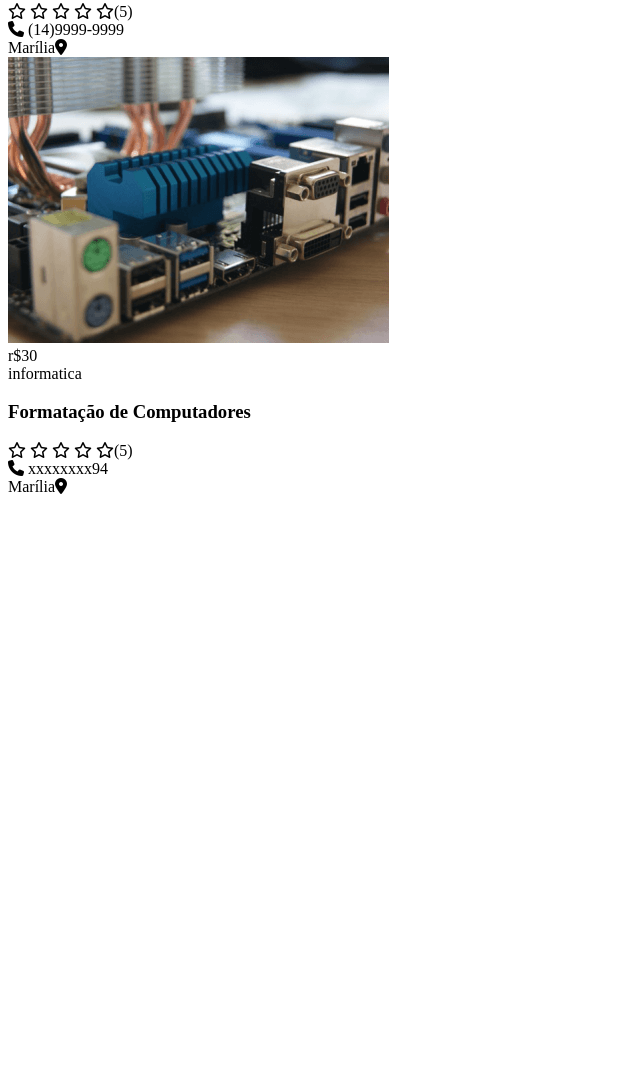
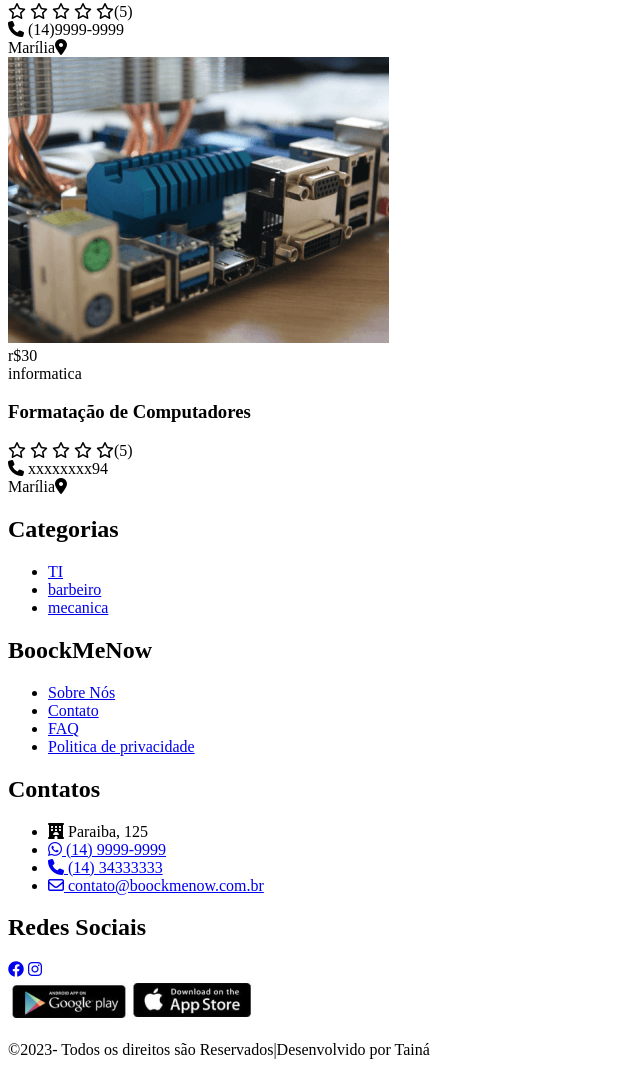
Before and after one commit to TainaDeAlves/BoockMeNow, a plain HTML site: page index.html in a window 1280 px wide. Shown: the part 3690-4765 px from the top of the page, without its empty margins (0-640 px from the left). Before the commit the page ends 4194 px from the top, so only its background shows below. Drawn offline with Linux system fonts and the light colour scheme.

Commit message:
adicionamos a finalização do html basí

```diff
--- a/index.html
+++ b/index.html
@@ -137,15 +137,14 @@
                                     Marília<i class="fa-solid fa-location-dot"></i>
                                 </div>
                             </div>
-                            <!-- final card  serviço -->
-
                         </div>
 
                     </div>
 
                 </div>
-            </div>
-            <!-- inicio card serviço -->
+                <!--final card  serviço -->
+
+                <!--inicio card serviço -->
                 <div class="card-servico">
                     <div class="card-foto">
                         <img src="img/categoria-informatica.jpg" alt="barbeiro">
@@ -184,8 +183,15 @@
                                     Marília<i class="fa-solid fa-location-dot"></i>
                                 </div>
                             </div>
-                        <!-- final card  serviço -->
-                        <!-- inicio card serviço -->
+
+
+                        </div>
+
+                    </div>
+
+                </div>
+                <!--final card  serviço -->
+                <!--inicio card serviço -->
                 <div class="card-servico">
                     <div class="card-foto">
                         <img src="img/categoria-informatica.jpg" alt="barbeiro">
@@ -224,13 +230,15 @@
                                     Marília<i class="fa-solid fa-location-dot"></i>
                                 </div>
                             </div>
+                        </div>
+                    </div>
+                </div>
                 <!-- final card  serviço -->
                 <!-- inicio card serviço -->
                 <div class="card-servico">
                     <div class="card-foto">
                         <img src="img/categoria-informatica.jpg" alt="barbeiro">
                         <div class="cardFotoLegenda">
-
                             <div class="card-foto-preco">
                                 r$30
                             </div>
@@ -264,8 +272,15 @@
                                     Marília<i class="fa-solid fa-location-dot"></i>
                                 </div>
                             </div>
-                        <!-- final card serviço-->
-                        <!-- inicio card serviço -->
+
+
+                        </div>
+
+                    </div>
+
+                </div>
+                <!--final card  serviço -->
+                <!--inicio card serviço -->
                 <div class="card-servico">
                     <div class="card-foto">
                         <img src="img/categoria-informatica.jpg" alt="barbeiro">
@@ -304,11 +319,20 @@
                                     Marília<i class="fa-solid fa-location-dot"></i>
                                 </div>
                             </div>
-                        <!--  final card  serviço -->
-                        <!-- inicio card serviço -->
+
+
+                        </div>
+
+                    </div>
+
+                </div>
+                <!--final card  serviço -->
+
+                <!--inicio card serviço -->
                 <div class="card-servico">
                     <div class="card-foto">
                         <img src="img/categoria-informatica.jpg" alt="barbeiro">
+
                         <div class="cardFotoLegenda">
 
                             <div class="card-foto-preco">
@@ -344,10 +368,75 @@
                                     Marília<i class="fa-solid fa-location-dot"></i>
                                 </div>
                             </div>
-                        <!--  final card  serviço -->
+
+
+                        </div>
+
+                    </div>
+
+                </div>
+                <!--final card  serviço -->
+
+
+
+
+            </div>
+
 
         </section>
     </main>
+    <!-- bloco como funciona - ativiade futura -->
+
+    <footer id="rodaPe">
+        <div class="container">
+            <div class="coluna-rodape">
+                <h2>Categorias</h2>
+                <ul>
+                    <li><a href="#">TI</a></li>
+                    <li><a href="#">barbeiro</a></li>
+                    <li><a href="#">mecanica</a></li>
+                </ul>
+            </div>
+
+            <div class="coluna-rodape">
+                <h2>BoockMeNow</h2>
+                <ul>
+                    <li><a href="#">Sobre Nós</a></li>
+                    <li><a href="#">Contato</a></li>
+                    <li><a href="#">FAQ</a></li>
+                    <li><a href="#">Politica de privacidade</a></li>
+                </ul>
+            </div>
+
+            <div class="coluna-rodape">
+                <h2>Contatos</h2>
+                <ul>
+                    <li><i class="fa-solid fa-hotel"></i> Paraiba, 125</li>
+                    <li><a href="http://wa.me/551499999999?text=Olá, Tudo Bem"><i class="fa-brands fa-whatsapp"></i>
+                            (14) 9999-9999</a></li>
+                    <li><a href="tel:1434333333"><i class="fa-solid fa-phone"></i> (14) 34333333 </a></li>
+                    <li><a href="mailto:contato@boockmenow.com.br"><i class="fa-regular fa-envelope"></i>
+                            contato@boockmenow.com.br</a></li>
+                </ul>
+            </div>
+            <div class="coluna-rodape">
+                <h2>Redes Sociais</h2>
+                <div class="rede-sociais">
+                    <a href="https://facebook.com"><i class="fa-brands fa-facebook"></i></a>
+
+                    <a href="https://instagram.com"><i class="fa-brands fa-instagram"></i></a>
+                </div>
+                <div class="link-app">
+                    <img src="img/google-play.png" alt="Baixe Nosso APP Google Play">
+                    <img src="img/app-store.png" alt="Baixe Nosso APP Apple Store">
+                </div>
+            </div>
+        </div>
+        <div class="copyright">
+            <p>&copy;2023- Todos os direitos são Reservados|Desenvolvido por Tainá</p>
+        </div>
+    </footer>
+
     <script src="js/main.js"></script>
 </body>
 
```
Lines whose indentation alone changed are shown as unchanged.
